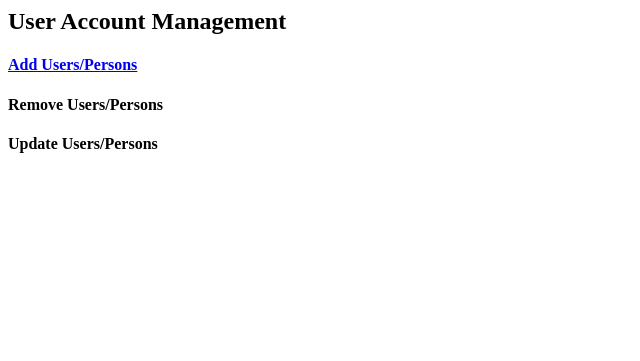
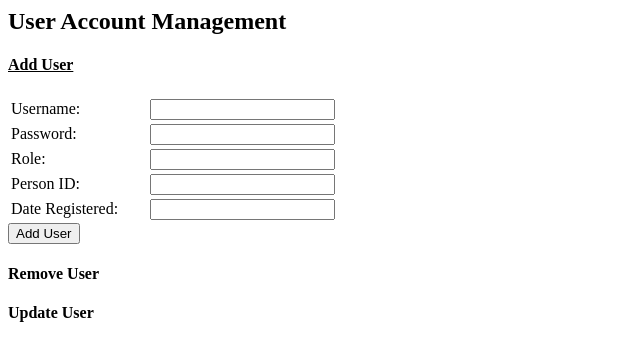
Before and after one commit to C3912015/OceanObservationSystem, a PHP site: page /usermanagementIn.php in a window 1280 px wide. Shown: the top 361 px of the page, without its empty margins (0-640 px from the left). Run offline with PHP 8.4, Linux system fonts and the light colour scheme.

Commit message:
add user form added

```diff
--- a/UserManagement/usermanagementIn.php
+++ b/UserManagement/usermanagementIn.php
@@ -2,9 +2,37 @@
   <body>
      <!-- Check if Sys Admin -->
      <!-- Add/Delete/Update users and persons -->
+     <!-- http://stackoverflow.com/questions/15318032/divide-html-page-in-half-with-no-overlapping -->
      <h2>User Account Management</h2>
-     <h4><a href="http://consort.cs.ualberta.ca/~olexson/OceanObservationSystem/UserManagement/usermanagement.php">Add Users/Persons</a></h4>
-     <h4>Remove Users/Persons</h4> </p>
-     <h4>Update Users/Persons</h4> </p>
+
+     <h4><u>Add User</h4></u></p>
+     <form name = "addUser" method = "post" action = "usermanagement.php">
+       <table style = "width:30%">
+         <tr>
+           <td>Username:</td>
+           <td><input type = "text" name = "userName"></td></p>
+	 </tr>
+	 <tr>
+       	   <td>Password:</td>
+       	   <td><input type = "text" name = "userPW"></td></p>
+	 </tr>
+	 <tr>
+       	   <td>Role:</td>
+       	   <td><input type = "text" name = "userRole"></td></p>
+	 </tr>
+	 <tr>
+       	   <td>Person ID:</td>
+       	   <td><input type = "text" name = "userPerson"></td></p>
+	 </tr>
+	 <tr>
+       	   <td>Date Registered:</td>
+       	   <td><input type = "text" name = "userDate"></td></p>
+	 </tr>
+	</table>
+	<input type = "submit" name = "userAdd" value = "Add User" >
+     </form>
+     <h4>Remove User</h4> </p>
+
+     <h4>Update User</h4> </p>
   </body>
 </html>
```
